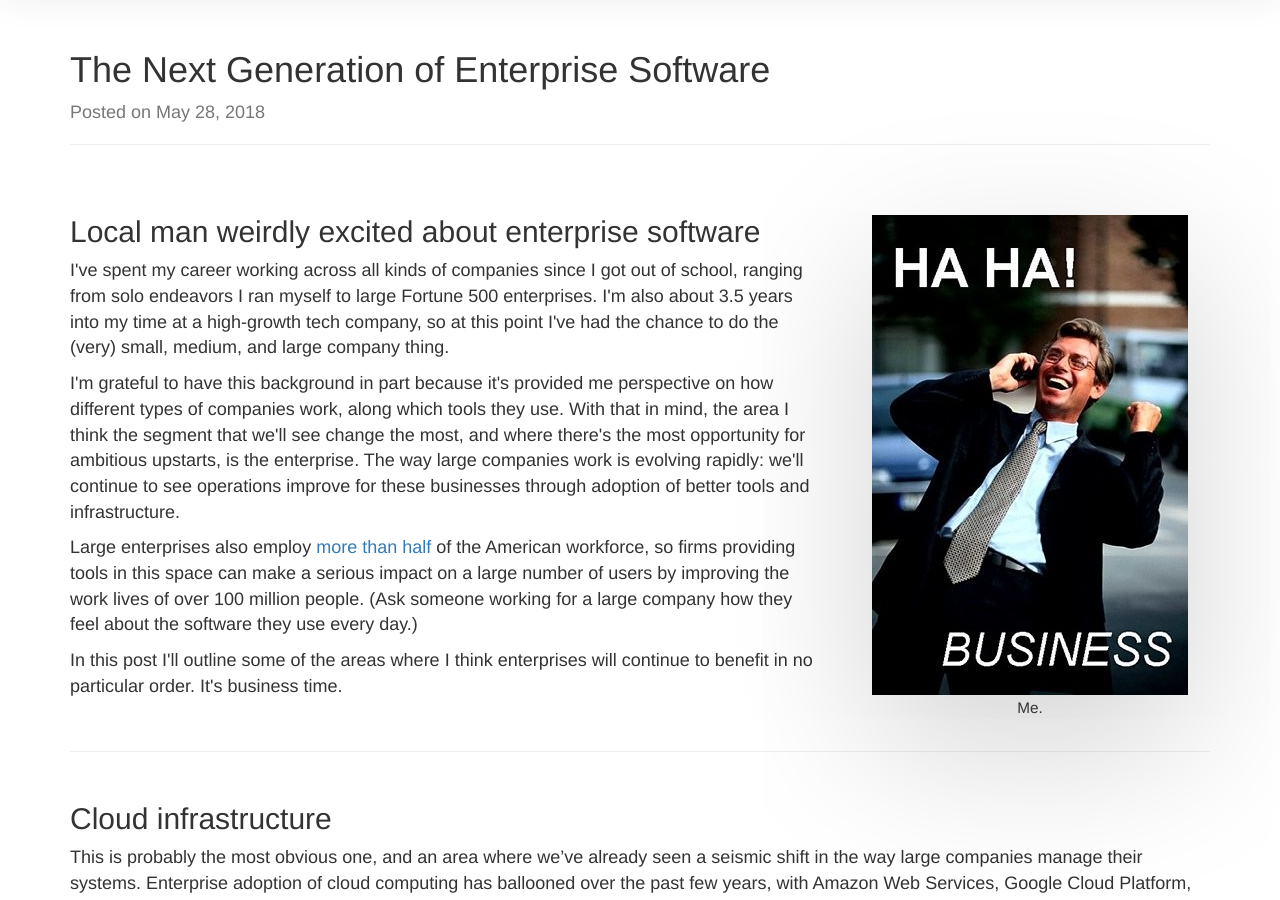
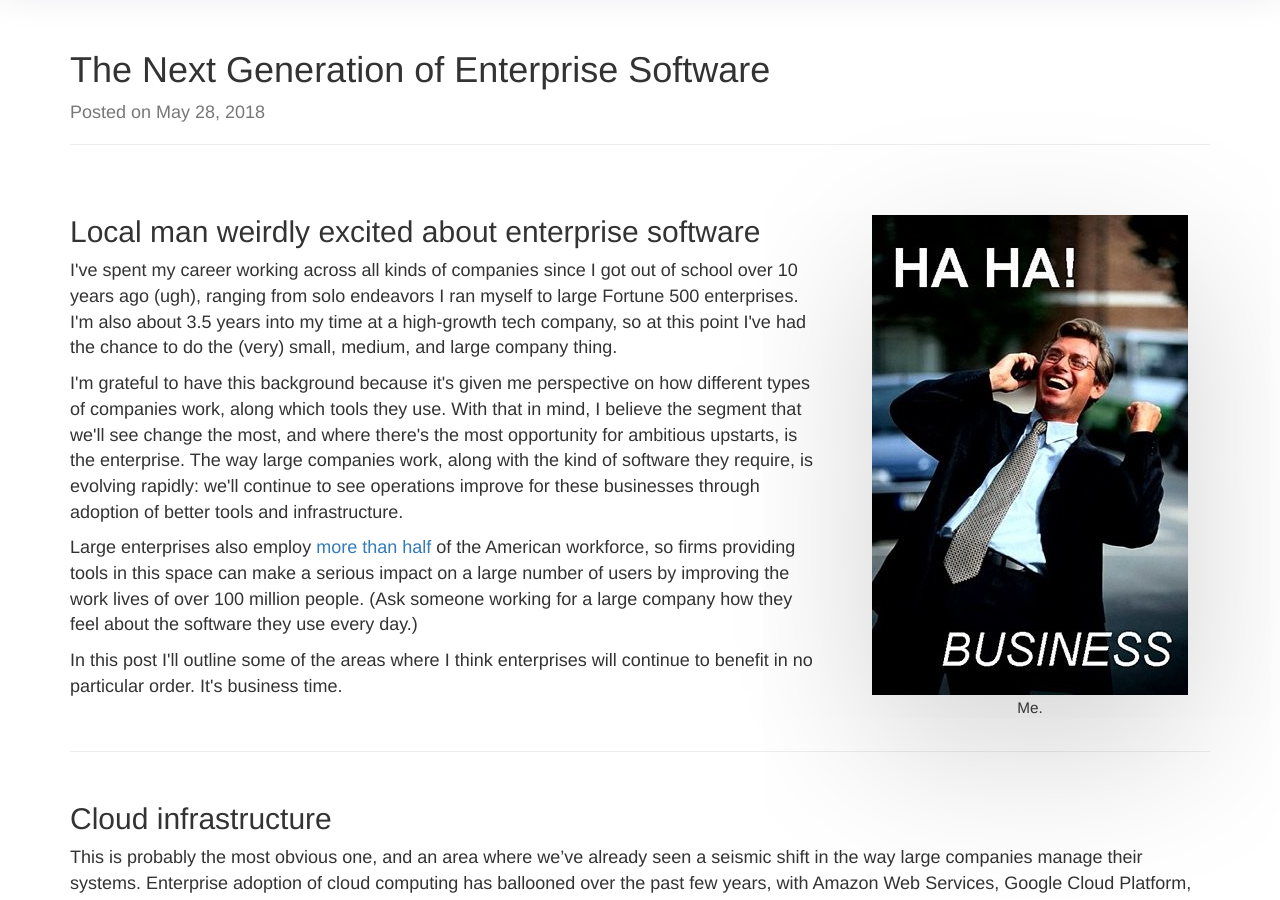
Before and after one commit to adamjstevenson/adamjstevenson.github.io, a Jekyll site: the page built from _posts/2018-05-28-the-next-generation-of-enterprise-software.md, in a window 1280 px wide and 900 px high, scrolled down 553 px. Built offline with Jekyll 4.4.1, drawn with Linux system fonts in a browser that asks for light colours; nearby versions of some CDN libraries; some of the changed text lies outside the part shown.

Commit message:
few more nits

```diff
--- a/_posts/2018-05-28-the-next-generation-of-enterprise-software.md
+++ b/_posts/2018-05-28-the-next-generation-of-enterprise-software.md
@@ -8,10 +8,10 @@ img: /images/header-enterprise-software.jpg
   <div class="col-md-8">
     <h2>Local man weirdly excited about enterprise software</h2>
     <p>
-      I've spent my career working across all kinds of companies since I got out of school, ranging from solo endeavors I ran myself to large Fortune 500 enterprises. I'm also about 3.5 years into my time at a high-growth tech company, so at this point I've had the chance to do the (very) small, medium, and large company thing.
+      I've spent my career working across all kinds of companies since I got out of school over 10 years ago (ugh), ranging from solo endeavors I ran myself to large Fortune 500 enterprises. I'm also about 3.5 years into my time at a high-growth tech company, so at this point I've had the chance to do the (very) small, medium, and large company thing.
     </p>
     <p>
-      I'm grateful to have this background in part because it's provided me perspective on how different types of companies work, along which tools they use. With that in mind, the area I think the segment that we'll see change the most, and where there's the most opportunity for ambitious upstarts, is the enterprise. The way large companies work is evolving rapidly: we'll continue to see operations improve for these businesses through adoption of better tools and infrastructure.
+      I'm grateful to have this background because it's given me perspective on how different types of companies work, along which tools they use. With that in mind, I believe the segment that we'll see change the most, and where there's the most opportunity for ambitious upstarts, is the enterprise. The way large companies work, along with the kind of software they require, is evolving rapidly: we'll continue to see operations improve for these businesses through adoption of better tools and infrastructure.
     </p>
     <p>
       Large enterprises also employ <a href="https://www.census.gov/content/dam/Census/library/publications/2015/econ/g12-susb.pdf" target="_blank"> more than half</a> of the American workforce, so firms providing tools in this space can make a serious impact on a large number of users by improving the work lives of over 100 million people. (Ask someone working for a large company how they feel about the software they use every day.)
```
Also changed, not shown: other parts of _posts/2018-05-28-the-next-generation-of-enterprise-software.md (+2 -2 lines).
